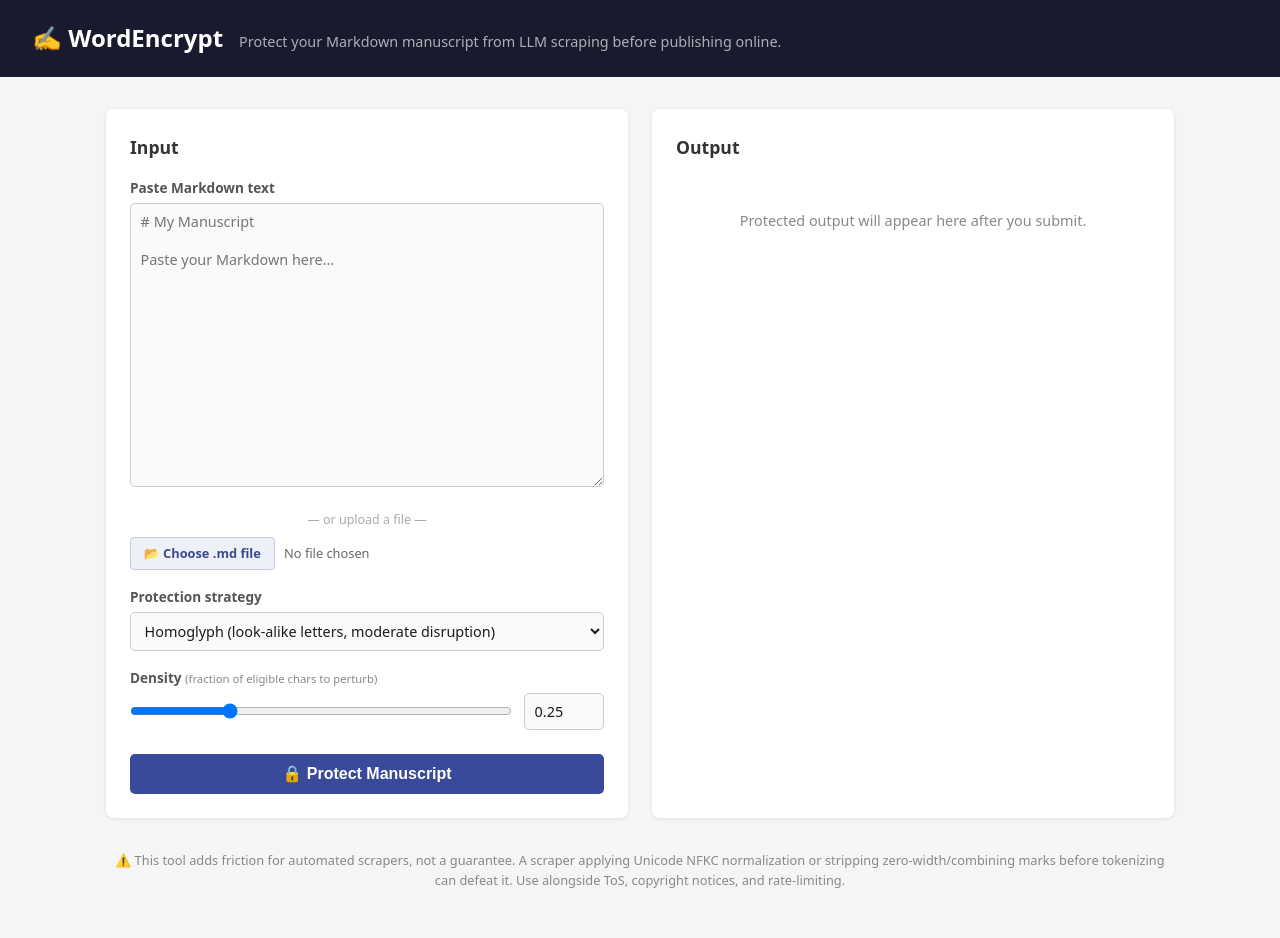
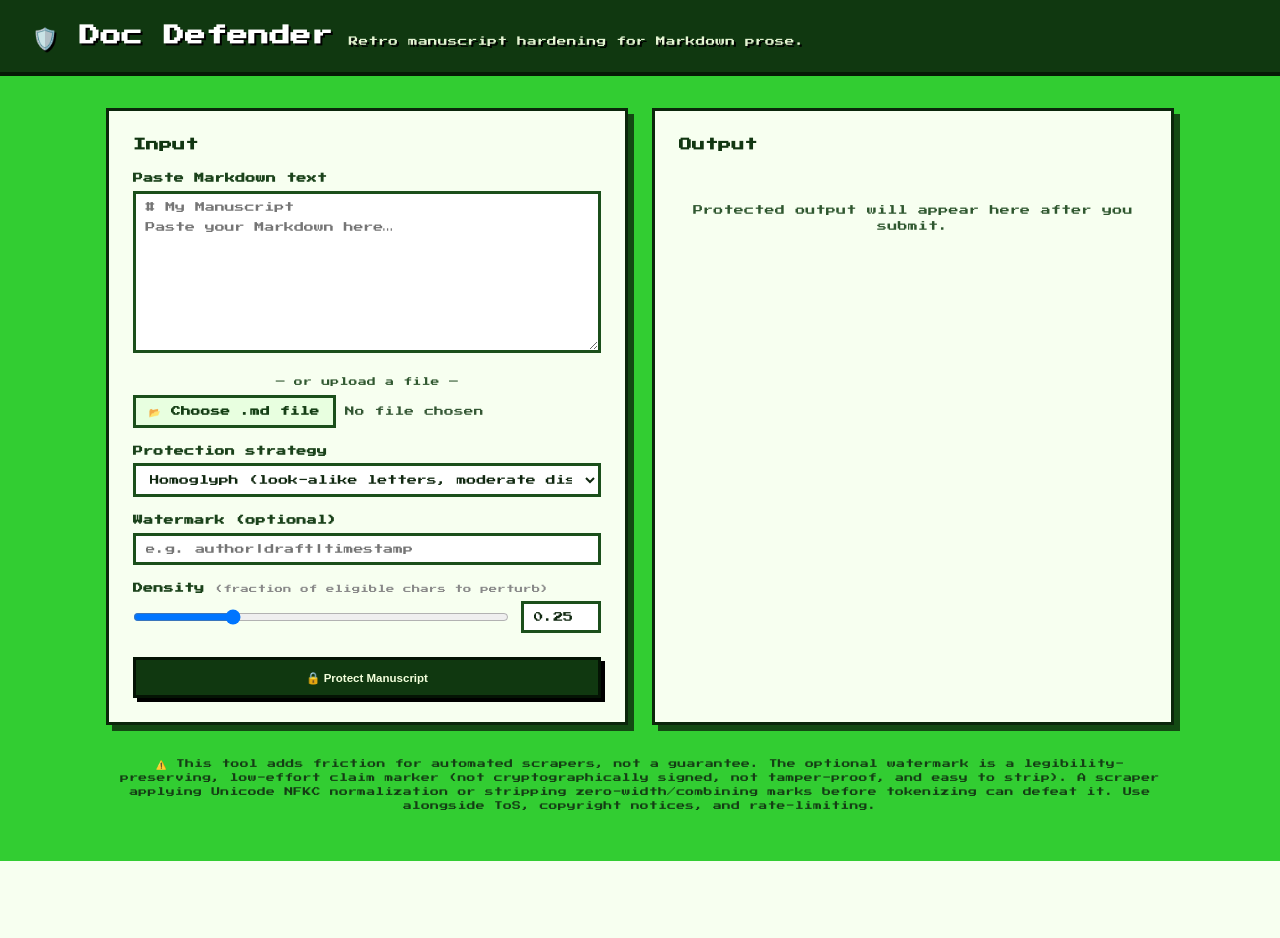
Before and after one commit to probably-satan/wordencrypt, a Flask app: page / in a window 1280 px wide. After the commit the page ends 861 px from the top, so only its background shows below. Run offline with Flask 3, Linux system fonts and the light colour scheme; some libraries are stand-ins or nearby versions.

Commit message:
Add combined protection, watermarking, Doc Defender rebrand, and legacy split
Co-authored-by: probably-satan <299220807+probably-satan@users.noreply.github.com>

```diff
--- a/app.py
+++ b/app.py
@@ -76,8 +76,16 @@ def api_protect():
     except (TypeError, ValueError):
         return jsonify({"error": "density must be a number between 0 and 1"}), 400
     density = max(0.0, min(1.0, density))
+    watermark = data.get("watermark")
+    if watermark is not None and not isinstance(watermark, str):
+        return jsonify({"error": "watermark must be a string when provided"}), 400
 
-    protected = protect_markdown(text, strategy=strategy, density=density)
+    protected = protect_markdown(
+        text,
+        strategy=strategy,
+        density=density,
+        watermark=watermark,
+    )
     stats = compare_tokenization(text, protected)
 
     return (
@@ -106,6 +114,7 @@ def index():
         "text": "",
         "strategy": "homoglyph",
         "density": "0.25",
+        "watermark": "",
     }
 
     if request.method == "POST":
@@ -122,10 +131,12 @@ def index():
 
         strategy = request.form.get("strategy", "homoglyph")
         density_raw = request.form.get("density", "0.25")
+        watermark = request.form.get("watermark", "")
 
         form_values["text"] = text
         form_values["strategy"] = strategy
         form_values["density"] = density_raw
+        form_values["watermark"] = watermark
 
         if not error:
             if not text.strip():
@@ -147,7 +158,12 @@ def index():
                     density = 0.25
                 density = max(0.0, min(1.0, density))
 
-                protected = protect_markdown(text, strategy=strategy, density=density)
+                protected = protect_markdown(
+                    text,
+                    strategy=strategy,
+                    density=density,
+                    watermark=watermark or None,
+                )
                 stats = compare_tokenization(text, protected)
                 result = {
                     "protected_text": protected,
--- a/templates/manuscript.html
+++ b/templates/manuscript.html
@@ -3,26 +3,38 @@
 <head>
 <meta charset="UTF-8">
 <meta name="viewport" content="width=device-width, initial-scale=1.0">
-<title>WordEncrypt — Manuscript Protector</title>
+<title>Doc Defender</title>
+<link rel="preconnect" href="https://fonts.googleapis.com">
+<link rel="preconnect" href="https://fonts.gstatic.com" crossorigin>
+<link href="https://fonts.googleapis.com/css2?family=Press+Start+2P&display=swap" rel="stylesheet">
 <style>
+  :root {
+    --lime-bg: #32cd32;
+    --retro-dark: #0f2f0f;
+    --panel-bg: #f7fff0;
+    --pixel-shadow: 6px 6px 0 #134913;
+  }
   *, *::before, *::after { box-sizing: border-box; margin: 0; padding: 0; }
   body {
-    font-family: system-ui, -apple-system, "Segoe UI", Roboto, sans-serif;
-    background: #f5f5f5;
-    color: #1a1a1a;
+    font-family: "Press Start 2P", "Courier New", monospace;
+    background: var(--lime-bg);
+    color: var(--retro-dark);
     line-height: 1.6;
     min-height: 100vh;
+    letter-spacing: 0.02em;
   }
   header {
-    background: #1a1a2e;
-    color: #e0e0e0;
+    background: #103810;
+    color: #f0ffdd;
     padding: 1.2rem 2rem;
     display: flex;
     align-items: baseline;
     gap: 1rem;
+    border-bottom: 4px solid #061906;
+    text-shadow: 2px 2px 0 #000;
   }
-  header h1 { font-size: 1.5rem; color: #fff; }
-  header p  { font-size: 0.9rem; opacity: 0.75; }
+  header h1 { font-size: 1.3rem; color: #fff; }
+  header p  { font-size: 0.6rem; opacity: 0.95; }
   main {
     max-width: 1100px;
     margin: 2rem auto;
@@ -34,28 +46,29 @@
   @media (max-width: 720px) { main { grid-template-columns: 1fr; } }
 
   section {
-    background: #fff;
-    border-radius: 8px;
-    box-shadow: 0 1px 4px rgba(0,0,0,.08);
+    background: var(--panel-bg);
+    border: 3px solid #0b260b;
+    border-radius: 0;
+    box-shadow: var(--pixel-shadow);
     padding: 1.5rem;
   }
-  h2 { font-size: 1.1rem; margin-bottom: 1rem; color: #333; }
-  label { display: block; font-size: 0.85rem; font-weight: 600; color: #555; margin-bottom: 0.25rem; }
-  textarea, select, input[type="number"], input[type="range"] {
+  h2 { font-size: 0.8rem; margin-bottom: 1rem; color: #113611; }
+  label { display: block; font-size: 0.62rem; font-weight: 600; color: #1a421a; margin-bottom: 0.25rem; }
+  textarea, select, input[type="number"], input[type="range"], input[type="text"] {
     width: 100%;
     font-family: inherit;
-    font-size: 0.9rem;
-    border: 1px solid #ccc;
-    border-radius: 5px;
+    font-size: 0.62rem;
+    border: 3px solid #1b4f1b;
+    border-radius: 0;
     padding: 0.5rem 0.6rem;
-    background: #fafafa;
-    color: #1a1a1a;
+    background: #ffffff;
+    color: #102810;
     transition: border-color .15s;
   }
-  textarea:focus, select:focus, input[type="number"]:focus {
+  textarea:focus, select:focus, input[type="number"]:focus, input[type="text"]:focus {
     outline: none;
-    border-color: #5b7cfa;
-    background: #fff;
+    border-color: #000;
+    box-shadow: 3px 3px 0 #000;
   }
   textarea { resize: vertical; }
   input[type="range"] { padding: 0; cursor: pointer; }
@@ -63,7 +76,7 @@
   .field { margin-bottom: 1rem; }
   .density-row { display: flex; align-items: center; gap: 0.75rem; }
   .density-row input[type="range"] { flex: 1; }
-  .density-row span { font-size: 0.85rem; color: #555; min-width: 3rem; text-align: right; }
+  .density-row span { font-size: 0.62rem; color: #1f4b1f; min-width: 3rem; text-align: right; }
 
   .file-upload {
     display: flex;
@@ -74,42 +87,44 @@
   .file-upload label {
     display: inline-block;
     padding: 0.35rem 0.8rem;
-    background: #eef0f8;
-    border: 1px solid #c5cadf;
-    border-radius: 4px;
+    background: #e8ffe0;
+    border: 3px solid #1b4f1b;
+    border-radius: 0;
     cursor: pointer;
-    font-size: 0.8rem;
+    font-size: 0.6rem;
     font-weight: 600;
-    color: #3a4a8a;
+    color: #143e14;
     margin: 0;
   }
-  .file-upload label:hover { background: #dde1f5; }
+  .file-upload label:hover { background: #d6ffd0; }
   .file-upload input[type="file"] { display: none; }
-  #file-name { font-size: 0.8rem; color: #666; }
+  #file-name { font-size: 0.6rem; color: #345734; }
 
   button[type="submit"] {
     width: 100%;
     padding: 0.65rem;
-    background: #3a4a9a;
-    color: #fff;
-    border: none;
-    border-radius: 5px;
-    font-size: 1rem;
+    background: #103810;
+    color: #f3ffdc;
+    border: 3px solid #041304;
+    border-radius: 0;
+    font-size: 0.72rem;
     font-weight: 600;
     cursor: pointer;
     margin-top: 0.5rem;
-    transition: background .15s;
+    transition: background .15s, transform .05s;
+    box-shadow: 4px 4px 0 #000;
   }
-  button[type="submit"]:hover { background: #2d3b7a; }
+  button[type="submit"]:hover { background: #0a290a; }
+  button[type="submit"]:active { transform: translate(2px, 2px); box-shadow: 2px 2px 0 #000; }
 
   .error-box {
     background: #fff3f3;
-    border: 1px solid #f5a5a5;
-    border-radius: 5px;
+    border: 3px solid #a33;
+    border-radius: 0;
     padding: 0.75rem 1rem;
     color: #a33;
     margin-bottom: 1rem;
-    font-size: 0.9rem;
+    font-size: 0.62rem;
   }
 
   .stats-row {
@@ -121,13 +136,14 @@
   .stat {
     flex: 1;
     min-width: 120px;
-    background: #f0f3ff;
-    border-radius: 6px;
+    background: #e6ffd9;
+    border: 2px solid #1a4e1a;
+    border-radius: 0;
     padding: 0.6rem 0.8rem;
     text-align: center;
   }
-  .stat .val { font-size: 1.3rem; font-weight: 700; color: #2d3b7a; }
-  .stat .lbl { font-size: 0.72rem; color: #666; margin-top: 0.1rem; }
+  .stat .val { font-size: 0.8rem; font-weight: 700; color: #1b421b; }
+  .stat .lbl { font-size: 0.5rem; color: #2f572f; margin-top: 0.1rem; }
 
   .output-actions {
     display: flex;
@@ -138,36 +154,36 @@
   .btn {
     padding: 0.4rem 1rem;
     border: none;
-    border-radius: 4px;
-    font-size: 0.85rem;
+    border-radius: 0;
+    font-size: 0.58rem;
     font-weight: 600;
     cursor: pointer;
     transition: background .15s;
   }
-  .btn-copy { background: #e6ffe6; color: #1a6a1a; border: 1px solid #a0d8a0; }
+  .btn-copy { background: #e6ffe6; color: #1a6a1a; border: 3px solid #2a6a2a; }
   .btn-copy:hover { background: #ccf5cc; }
-  .btn-download { background: #e6eeff; color: #1a2a7a; border: 1px solid #a0b8f0; }
-  .btn-download:hover { background: #ccd5f8; }
+  .btn-download { background: #f4ffe6; color: #204820; border: 3px solid #2d672d; }
+  .btn-download:hover { background: #e7ffd4; }
 
   .placeholder {
-    color: #888;
-    font-size: 0.9rem;
+    color: #2f572f;
+    font-size: 0.62rem;
     padding: 2rem 0;
     text-align: center;
   }
 
   .caveat {
     grid-column: 1 / -1;
-    font-size: 0.8rem;
-    color: #888;
+    font-size: 0.55rem;
+    color: #143d14;
     text-align: center;
     padding: 0.5rem 0 1rem;
   }
 
   .or-divider {
     text-align: center;
-    font-size: 0.78rem;
-    color: #aaa;
+    font-size: 0.55rem;
+    color: #2f572f;
     margin: 0.4rem 0;
   }
 </style>
@@ -175,8 +191,8 @@
 <body>
 
 <header>
-  <h1>✍️ WordEncrypt</h1>
-  <p>Protect your Markdown manuscript from LLM scraping before publishing online.</p>
+  <h1>🛡️ Doc Defender</h1>
+  <p>Retro manuscript hardening for Markdown prose.</p>
 </header>
 
 <main>
@@ -211,10 +227,23 @@
             {% if s == "zero_width" %}Zero-width (invisible, mild disruption)
             {% elif s == "homoglyph" %}Homoglyph (look-alike letters, moderate disruption)
             {% elif s == "combining" %}Combining marks (diacritics, strong disruption)
+            {% elif s == "combined" %}Combined (zero-width + homoglyph + combining)
             {% endif %}
           </option>
           {% endfor %}
         </select>
+      </div>
+
+      <div class="field">
+        <label for="watermark">Watermark (optional)</label>
+        <input
+          type="text"
+          name="watermark"
+          id="watermark"
+          maxlength="512"
+          value="{{ form_values.watermark }}"
+          placeholder="e.g. author|draft|timestamp"
+        >
       </div>
 
       <div class="field">
@@ -258,7 +287,7 @@
         <button class="btn btn-download" onclick="downloadOutput()">⬇️ Download .md</button>
       </div>
 
-      <textarea id="output-text" rows="16" readonly style="font-family:monospace;font-size:0.82rem">{{ result.protected_text }}</textarea>
+      <textarea id="output-text" rows="16" readonly style="font-family:monospace;font-size:0.75rem">{{ result.protected_text }}</textarea>
 
       <script>
         function copyOutput() {
@@ -298,7 +327,7 @@
   </section>
 
   <p class="caveat">
-    ⚠️ This tool adds friction for automated scrapers, not a guarantee. A scraper
+    ⚠️ This tool adds friction for automated scrapers, not a guarantee. The optional watermark is a legibility-preserving, low-effort claim marker (not cryptographically signed, not tamper-proof, and easy to strip). A scraper
     applying Unicode NFKC normalization or stripping zero-width/combining marks before
     tokenizing can defeat it. Use alongside ToS, copyright notices, and rate-limiting.
   </p>
```
Also changed, not shown: legacy/text_obfuscator_html.py (renamed from text_obfuscator_html.py, +32 -17 lines), legacy/web_app.py (renamed from web_app.py, +8 -3 lines), tests/test_app.py (+20 -2 lines), tests/test_core.py (+57 -0 lines), wordencrypt/core.py (+107 -4 lines), README.md, legacy/README.md (added), legacy/obfuscated_12pt_output.html (renamed from obfuscated_12pt_output.html), legacy/reddit_obfuscated.txt (renamed from reddit_obfuscated.txt), legacy/sample_12pt_source.html (renamed from sample_12pt_source.html), legacy/sample_input.txt (renamed from sample_input.txt).
